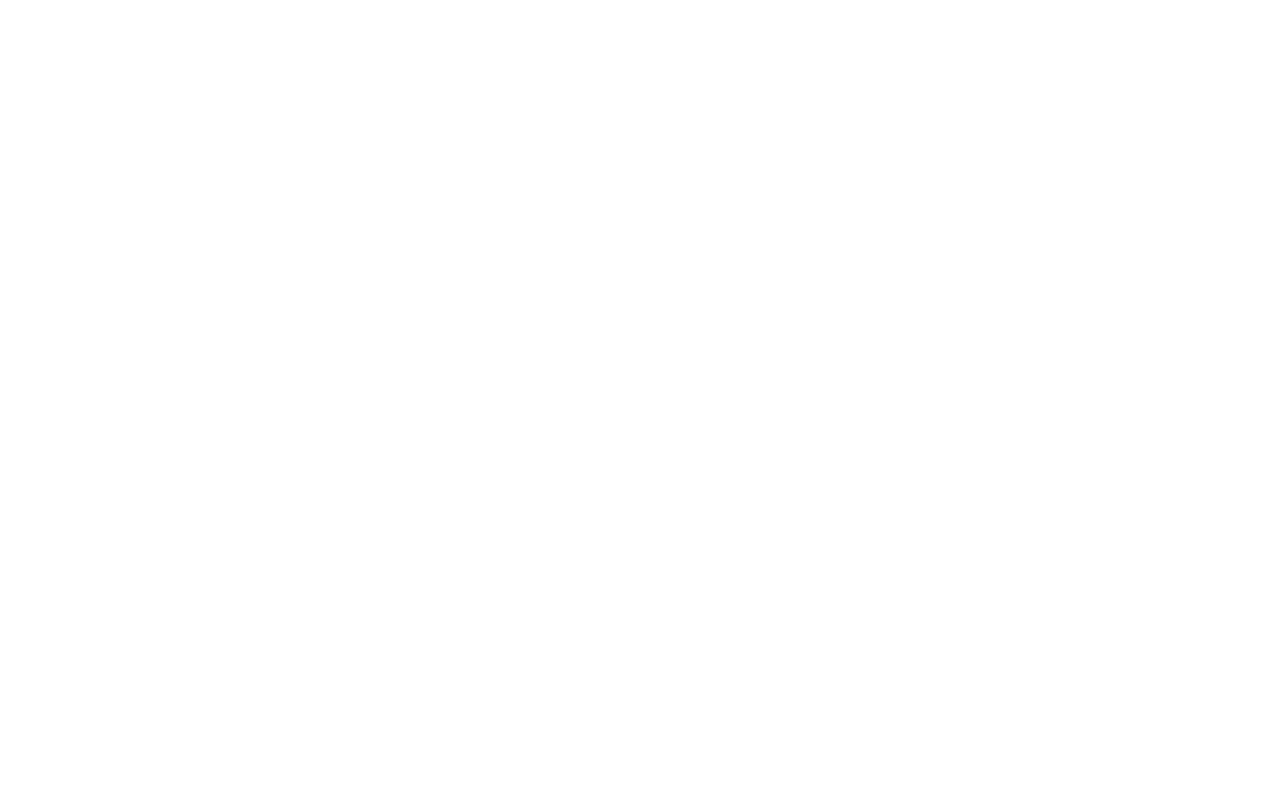
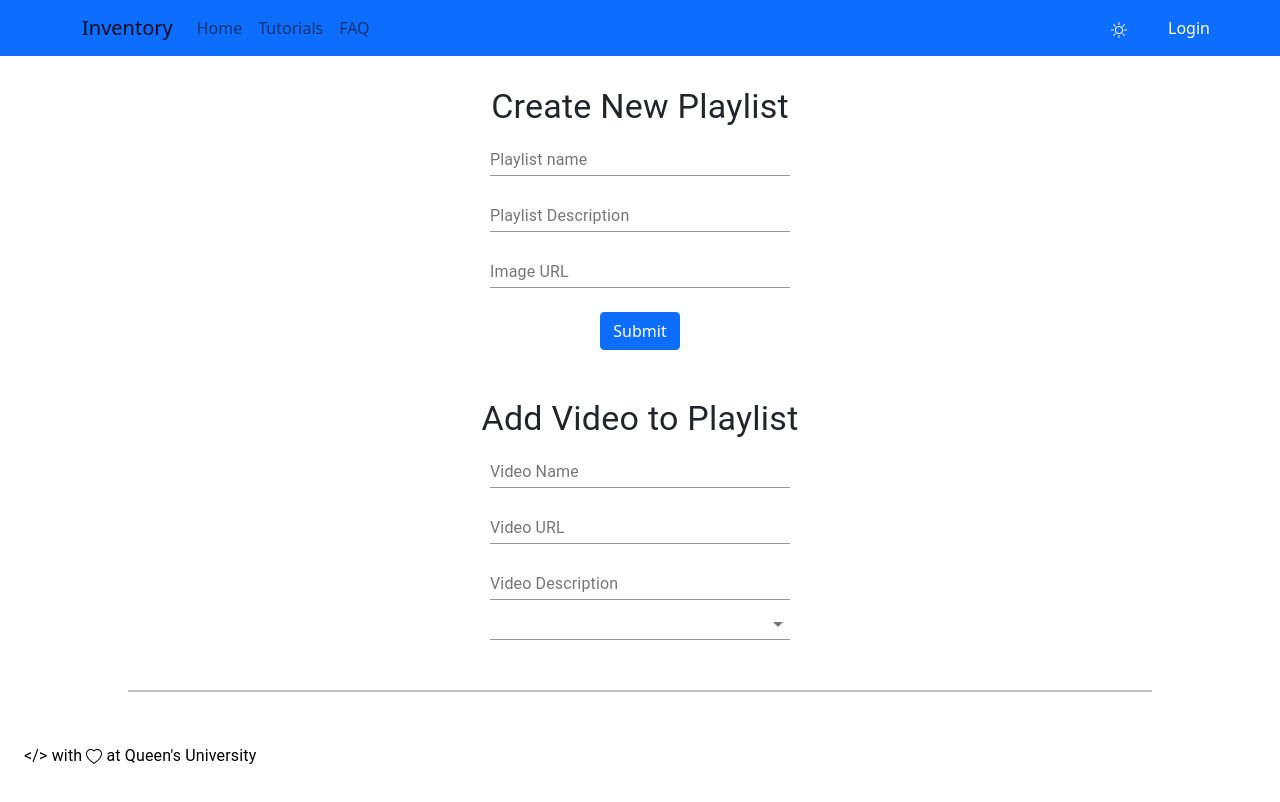
Before and after one commit to timothyliutl/inventorysite, a React (Create React App) app: page /admin in a window 1280 px wide. Shown: the top 802 px of the page. Built offline with nearby package versions, Linux system fonts and the light colour scheme.

Commit message:
started creating admin page

```diff
--- a/src/App.tsx
+++ b/src/App.tsx
@@ -16,6 +16,7 @@
 import Footer from './Components/Footer';
 import TutorialVideoPage from './Pages/TutorialVideoPage';
 import VideoSelectionPage from './Pages/VideoSelectionPage';
+import AdminPage from './Pages/AdminPage';
 
 
 class App extends Component<any, any>{
@@ -76,6 +77,11 @@
               <VideoSelectionPage darkmodeOn={this.state.darkMode}></VideoSelectionPage>
               <Footer darkmodeOn={this.state.darkMode}></Footer>
             </Route>
+            <Route path={'/admin'} exact>
+            <SiteNavbar darkmodeOn={this.state.darkMode} darkmode={darkModeToggle}></SiteNavbar>
+              <AdminPage darkmodeOn={this.state.darkMode}></AdminPage>
+              <Footer darkmodeOn={this.state.darkMode}></Footer>
+            </Route>
           </Switch>
         </Router>
       </div>
--- a/src/Components/VideoPlayer.tsx
+++ b/src/Components/VideoPlayer.tsx
@@ -25,28 +25,7 @@
 
 const VideoPlayer = (props: propTypes) => {
 
-    const sampleplaylist = [{
-        name: "wardell",
-        url: 'https://www.youtube.com/watch?v=Fcif1yxWHAM',
-        time: '4:20',
-        id: 'video1',
-        description: 'The art of whiffing',
-        playlist: 'yeet',
-        tags: ['valorant', 'whiff', 'TSM']
-    },
-    {
-        name: "u got baited",
-        url: 'https://www.youtube.com/watch?v=dQw4w9WgXcQ',
-        time: '6:09',
-        id: 'video2',
-        description: 'lol'
-    }, {
-        name: "keyboard asmr",
-        url: 'https://www.youtube.com/watch?v=o5Ra1ddZSXk',
-        time: 'sjdhfksadhf',
-        id: 'video3',
-        description: 'clickity clack'
-    }]
+
 
     const tutorial1: Array<videoTypes> = [{
         name: 'Types of Tubing',
@@ -133,10 +112,10 @@
     }]
 
     const samplePOSTReqData: postDataType = {
-        sample: sampleplaylist,
         id1: tutorial1,
         id2: tutorial2,
-        id3: tutorial3
+        id3: tutorial3,
+        sample: tutorial1
     }
     //function to check if url parameter is valid
     const checkIfExists = (id: string) => {
--- /dev/null
+++ b/src/Pages/AdminPage.tsx
@@ -0,0 +1,83 @@
+import { Container, Grid, makeStyles, MenuItem, Select, TextField, Typography } from '@material-ui/core'
+import React, { useState } from 'react'
+import { Button } from 'react-bootstrap';
+
+interface propTypes {
+    darkmodeOn: boolean
+}
+const AdminPage = (props: propTypes) => {
+
+    const styles = makeStyles({
+        input: {
+            width: '80%',
+            maxWidth:'300px'
+        }
+    });
+    const classes = styles();
+
+    const [playlistName, setPlaylistName] = useState("");
+    const [playlistDescription, setPlaylistDescription] = useState("");
+    const [playlistURL, setPlaylistURL] = useState("")
+
+    const onSubmitPlaylist = () =>{
+        console.log(playlistName)
+        console.log(playlistDescription)
+        console.log(playlistURL)
+
+        fetch("http://uglabs.phy.queensu.ca:81/videoDB.php", {
+            method: 'POST',
+            body: JSON.stringify({type: 'playlist', playlistname: playlistName, playlistdescription: playlistDescription, imageurl: playlistURL})
+        }).then((response)=>{
+            console.log(response)
+        })
+    }
+
+    return (
+        <div style={{ marginTop: '30px', textAlign:'center'}}>
+            <Container>
+                <Typography variant={'h4'}>Create New Playlist</Typography>
+                <form autoComplete={'off'}>
+                    <input hidden id={'type'} value={'playlist'}></input>
+                    <Grid container direction={'column'} spacing={1}>
+                        <Grid item>
+                            <TextField onChange={(e)=>{setPlaylistName((e.target.value))}} className={classes.input} label={'Playlist name'} id={'playlistname'}></TextField>
+                        </Grid>
+                        <Grid item>
+                            <TextField onChange={(e)=>{setPlaylistDescription((e.target.value))}} className={classes.input} label={'Playlist Description'} id={'playlistdescription'}></TextField>
+                        </Grid>
+                        <Grid item>
+                            <TextField onChange={(e)=>{setPlaylistURL((e.target.value))}} className={classes.input} label={'Image URL'} id={'imageurl'}></TextField>
+                        </Grid>
+                    </Grid>
+                    <br></br>
+                    <Button onClick={onSubmitPlaylist}>Submit</Button>
+                </form>
+                <br></br>
+                <br></br>
+                <Typography variant={'h4'}>Add Video to Playlist</Typography>
+                <form>
+                    <input hidden id={'type'} value={'video'}></input>
+                    <Grid container direction={'column'} spacing={1}>
+                        <Grid item>
+                            <TextField className={classes.input} label={'Video Name'} id={'videoname'}></TextField>
+                        </Grid>
+                        <Grid item>
+                            <TextField className={classes.input} label={'Video URL'} id={'videourl'}></TextField>
+                        </Grid>
+                        <Grid item>
+                            <TextField className={classes.input} label={'Video Description'} id={'videodescription'}></TextField>
+                        </Grid>
+                        <Grid item>
+                            <Select className={classes.input} id={'playlist'} label={'Playlist Name'} value={''}>
+                                <MenuItem disabled>Select Playlist Name</MenuItem>
+                            </Select>
+                        </Grid>
+                    </Grid>
+                </form>
+            </Container>
+        </div>
+    )
+
+}
+
+export default AdminPage;
```
